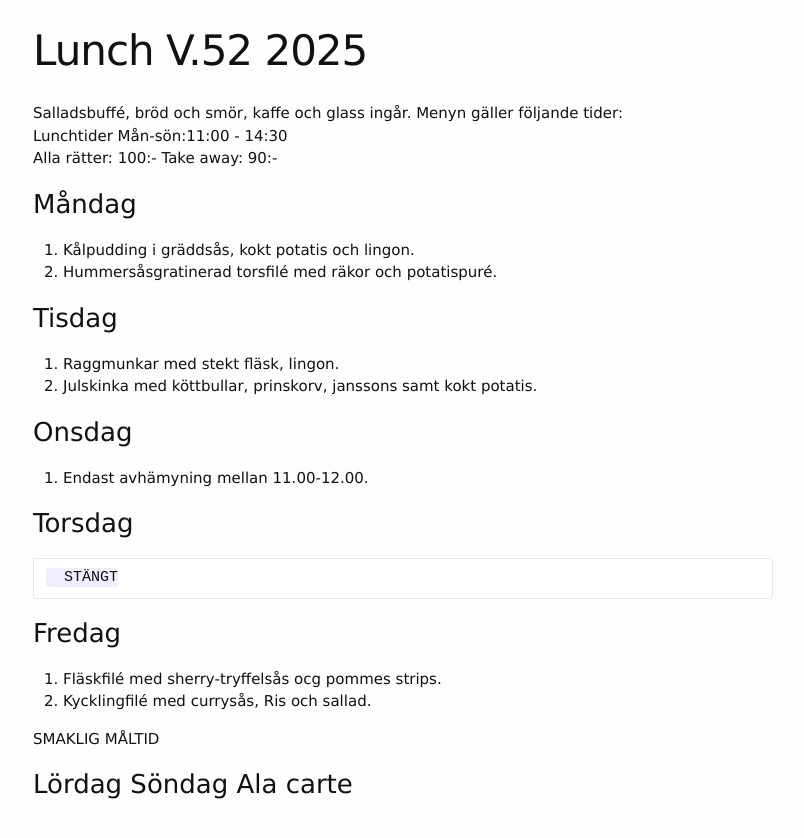
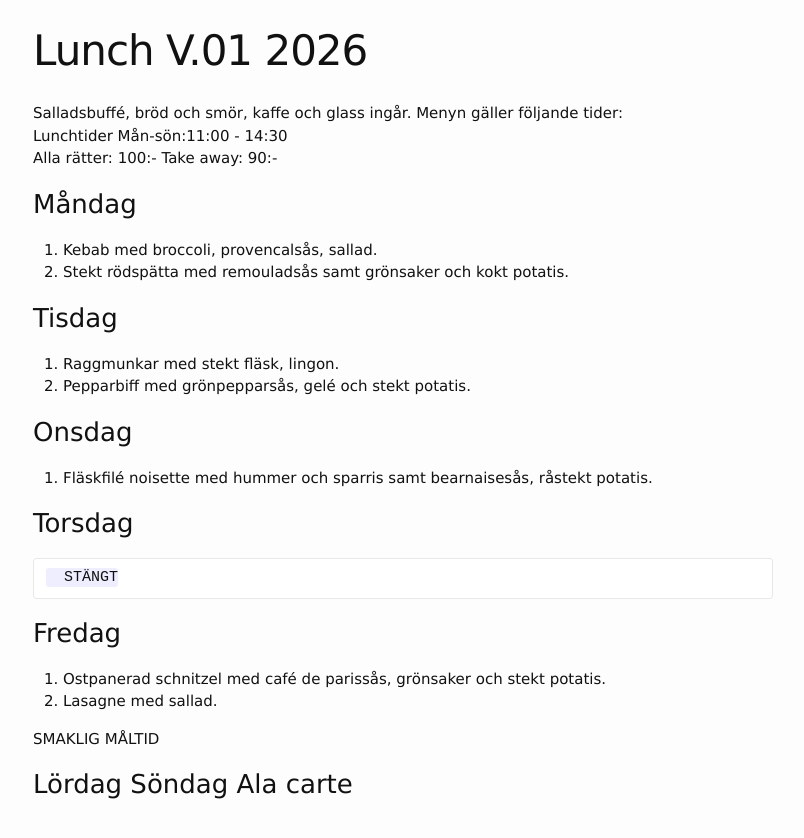
Before and after one commit to FarInn62/farinn62.github.io, a Jekyll site: the page built from lunch.md, in a window 1280 px wide. Shown: the top 838 px of the page, without its empty margins (237-1041 px from the left). Built offline with Jekyll 4.4.1, drawn with Linux system fonts in a browser that asks for light colours.

Commit message:
Revise lunch menu for 2026
Updated lunch menu for 2026 with new dishes.

```diff
--- a/lunch.md
+++ b/lunch.md
@@ -1,6 +1,6 @@
 ---
 layout: foodmenu
-title: Lunch V.52 2025
+title: Lunch V.01 2026
 permalink: /lunch/
 published: true
 ---
@@ -11,17 +11,17 @@ Alla rätter: 100:- Take away: 90:-
 
 ### Måndag
 
-1. Kålpudding i gräddsås, kokt potatis och lingon.
-2. Hummersåsgratinerad torsfilé med räkor och potatispuré.
+1. Kebab med broccoli, provencalsås, sallad.
+2. Stekt rödspätta med remouladsås samt grönsaker och kokt potatis.
 
 ### Tisdag
 
 1. Raggmunkar med stekt fläsk, lingon.
-2. Julskinka med köttbullar, prinskorv, janssons samt kokt potatis.
+2. Pepparbiff med grönpepparsås, gelé och stekt potatis.
 
 ### Onsdag
 
-1. Endast avhämyning mellan 11.00-12.00.
+1. Fläskfilé noisette med hummer och sparris samt bearnaisesås, råstekt potatis.
 
 
 ### Torsdag
@@ -31,8 +31,8 @@ Alla rätter: 100:- Take away: 90:-
 
 ### Fredag
 
-1. Fläskfilé med sherry-tryffelsås ocg pommes strips.
-2. Kycklingfilé med currysås, Ris och sallad.
+1. Ostpanerad schnitzel med café de parissås, grönsaker och stekt potatis.
+2. Lasagne med sallad.
 
 
 SMAKLIG MÅLTID
```
